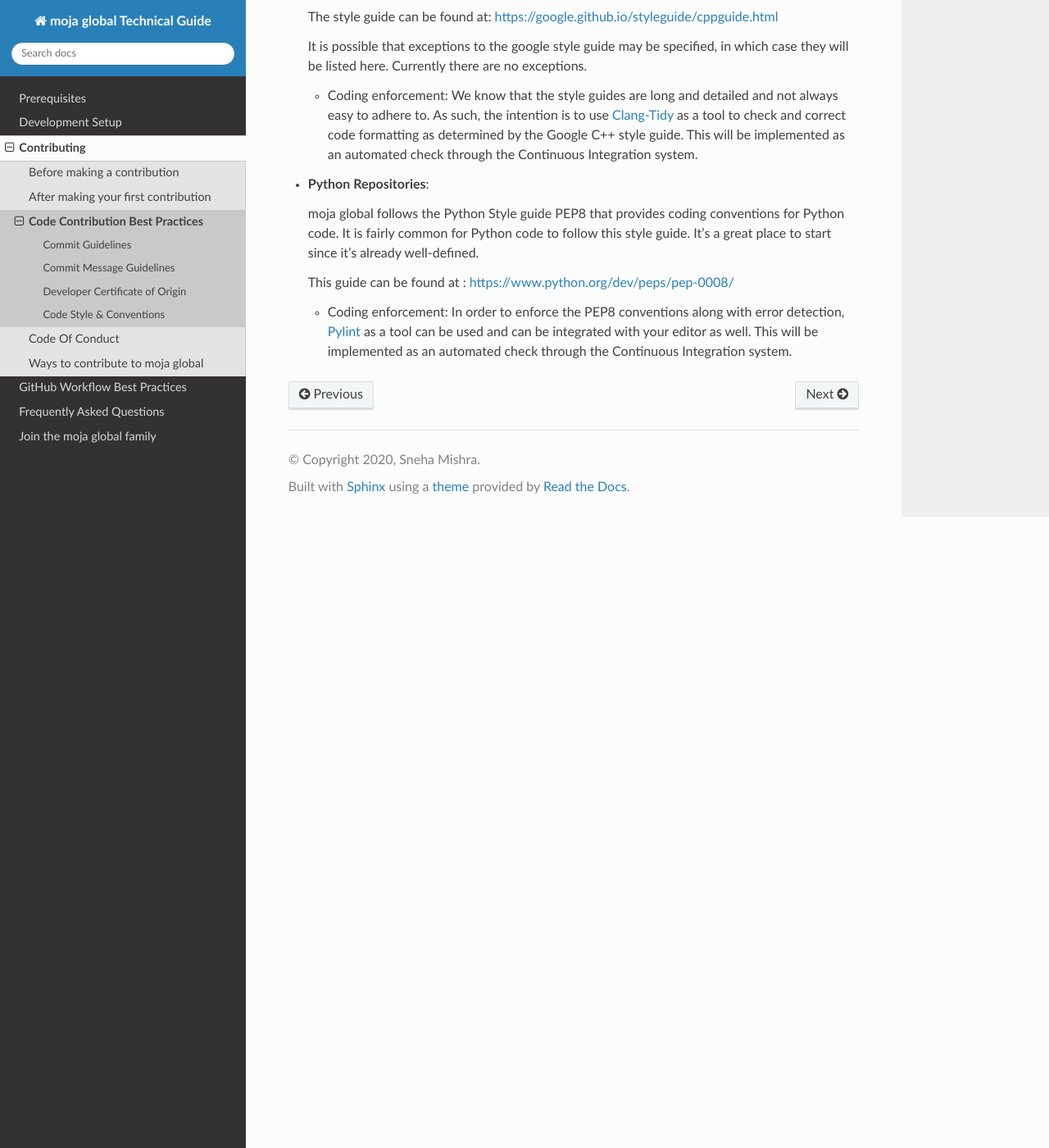
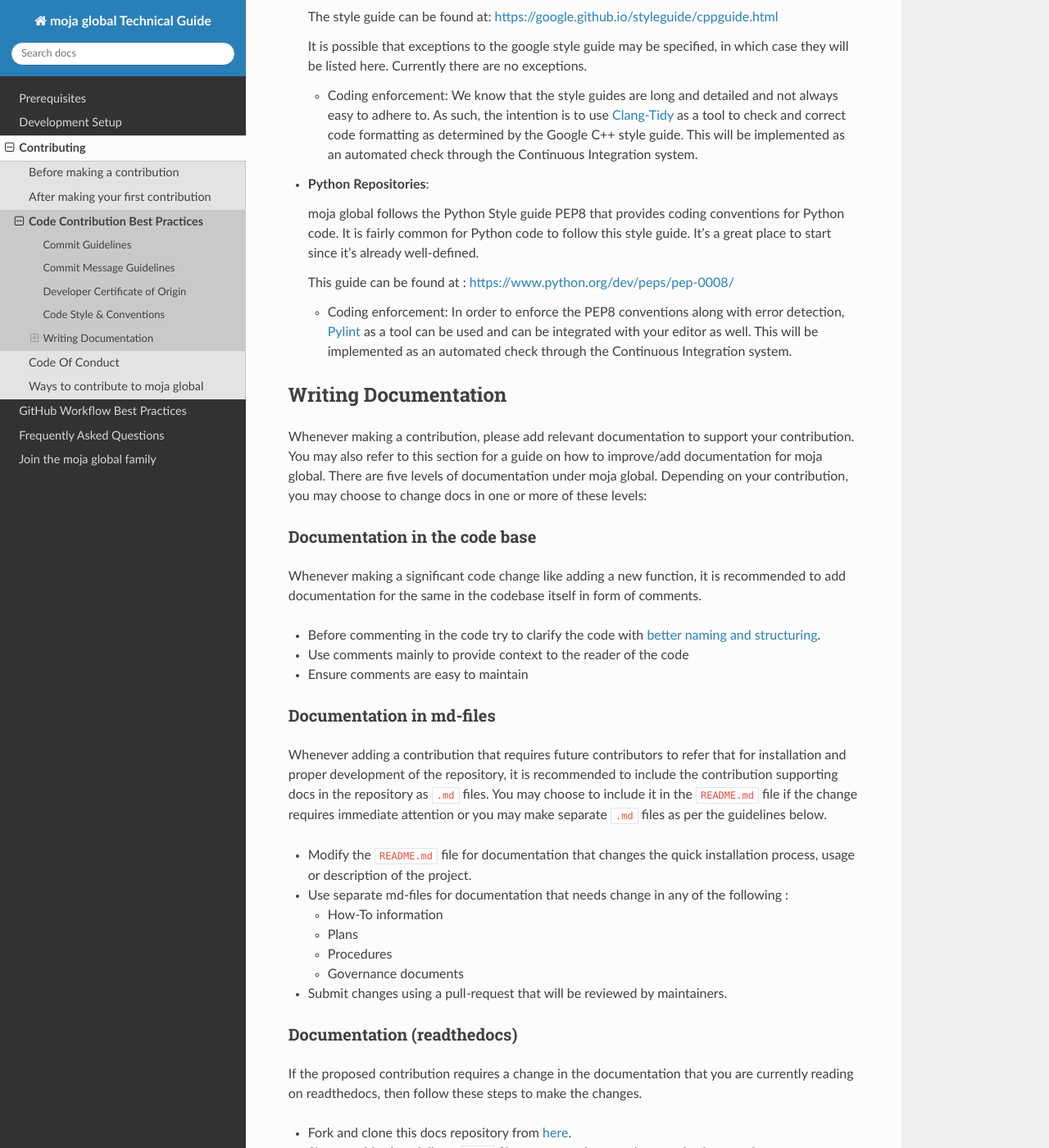
Before and after one commit to moja-global/moja_global_docs, a Sphinx documentation site: the page built from docs/contributing/code_contribution_best_practices.rst, in a window 1280 px wide and 1400 px high, scrolled down 1457 px. Shown: the whole window at 82% size. Built offline with Sphinx 7.4.7 and the Read the Docs theme 2.0.0, drawn with Linux system fonts in a browser that asks for light colours; some of the changed text lies outside the part shown.

Commit message:
add section on writing documentation

```diff
--- a/docs/DeveloperWorkflow/reviewing.rst
+++ b/docs/DeveloperWorkflow/reviewing.rst
@@ -40,7 +40,7 @@ Documentation
 =============
 
 If the code introduces new Features or improves upon existing features that might require documentation to support the change, then don't forget to suggest changes in the pull request to add the same.
-Proper documentation promotes clarity and makes it easier for future contributors to work on the same feature. For a more detailed guide on how documentation is to be added for any change, please checkout `documentation section here <../contributing/code_contribution_best_practices.html#code-style-conventions>`_.
+Proper documentation promotes clarity and makes it easier for future contributors to work on the same feature. For a more detailed guide on how documentation is to be added for any change, please checkout `documentation section here <../contributing/code_contribution_best_practices.html#writing-documentation>`_.
 
 Tests
 =====
--- a/docs/contributing/code_contribution_best_practices.rst
+++ b/docs/contributing/code_contribution_best_practices.rst
@@ -60,3 +60,79 @@ We encourage you to add the mentioned tools as plugins in your editor.
   This guide can be found at : https://www.python.org/dev/peps/pep-0008/
 
   - Coding enforcement: In order to enforce the PEP8 conventions along with error detection, `Pylint <https://www.pylint.org/>`_ as a tool can be used and can be integrated with your editor as well. This will be implemented as an automated check through the Continuous Integration system.
+
+Writing Documentation
+---------------------
+
+Whenever making a contribution, please add relevant documentation to support your contribution.
+You may also refer to this section for a guide on how to improve/add documentation for moja global.
+There are five levels of documentation under moja global. Depending on your contribution, you may choose to change docs in one or more of these levels:
+
+Documentation in the code base
+==============================
+
+Whenever making a significant code change like adding a new function, it is recommended to add documentation for the same in the codebase itself in form of comments.
+
+* Before commenting in the code try to clarify the code with `better naming and structuring <https://medium.com/@andrewgoldis/how-to-document-source-code-responsibly-2b2f303aa525>`_.
+* Use comments mainly to provide context to the reader of the code
+* Ensure comments are easy to maintain
+
+Documentation in md-files
+=========================
+
+Whenever adding a contribution that requires future contributors to refer that for installation and proper development of the repository, it is recommended to include the contribution supporting docs in the repository as ``.md`` files.
+You may choose to include it in the ``README.md`` file if the change requires immediate attention or you may make separate ``.md`` files as per the guidelines below.
+
+* Modify the ``README.md`` file for documentation that changes the quick installation process, usage or description of the project.
+* Use separate md-files for documentation that needs change in any of the following :
+
+  * How-To information
+  * Plans
+  * Procedures
+  * Governance documents
+* Submit changes using a pull-request that will be reviewed by maintainers.
+
+Documentation (readthedocs)
+===========================
+
+If the proposed contribution requires a change in the documentation that you are currently reading on readthedocs, then follow these steps to make the changes.
+
+* Fork and clone this docs repository from `here <https://github.com/moja-global/GSoD.moja_global_docs>`_.
+* Since readthedocs follows ``.rst`` file structure, please make sure the format of your documentation is right.
+* Submit a pull request under the above mentioned repository for the same. You may also check how the documentation build looks under the Pull requests checks tab.
+
+Documentation in the repository wiki
+====================================
+
+Use the repository wiki for information that can be changed by all collaborators without review, including
+
+  * Tutorials
+  * Explanations
+  * Reference Information
+* Make changes and commit directly to the wiki
+
+Since this mode of adding documentation does not require any review, we urge you to proof-read and make sure the documentation added is accurate and simple enough to understand.
+
+Documentation in Google Docs-files
+==================================
+
+If your contribution involves changes in the following, you may change the Google Docs for the collaborative development of documents (text equivalent of features branches), including
+
+  * Science Designs
+  * Architecture
+  * Strategy
+
+You may make changes/suggestions in line with the guidelines provided in this `template document <https://docs.google.com/document/d/1feo9G91bbjth9RZ4606Rag4tAdRxuYpfnlWecs-gbbY/edit?usp=sharing>`_. The maintainer then may decide to accept/reject the suggestions offered.
+
+Documentation in PDF-files
+==========================
+
+If your contribution involves changes in the following, you may change the PDF-files for documentation (text equivalent of a release), including
+
+  * Science Designs
+  * Architecture
+  * Strategy
+  * Meeting notes
+
+You may suggest changes to the document maintainer.
+Since these PDF files are released on a version basis from the Google Doc equivalent files, if there are any errors in the current PDF the changes pointed out by you will only be released in the next version.
```
